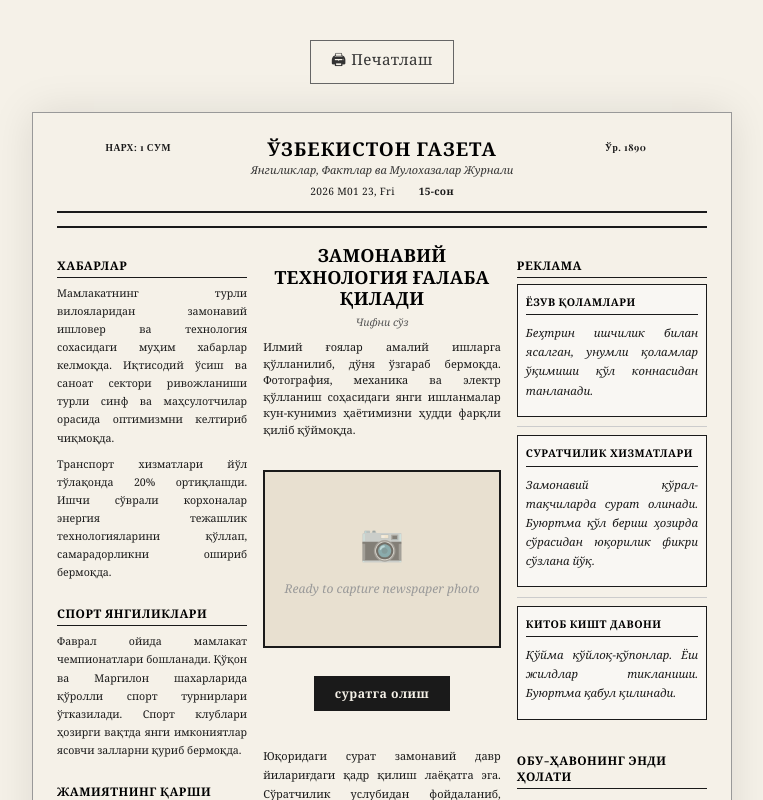
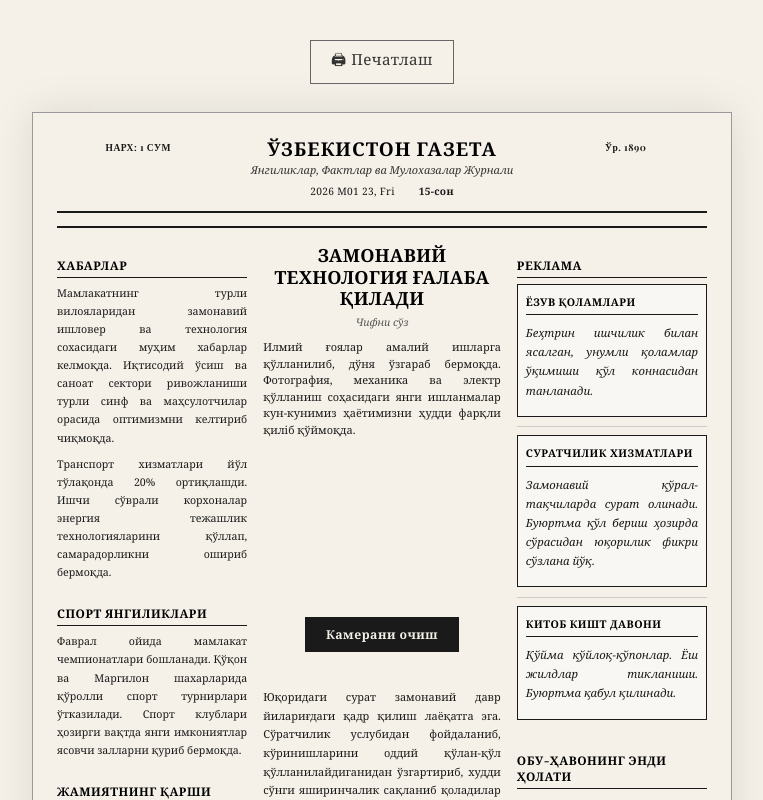
Before and after one commit to Baxtiyorovich04/gazet_printer, a React (Vite) app: page / in a window 1280 px wide. Shown: the top 800 px of the page, without its empty margins (258-1021 px from the left). Built offline with nearby package versions, Linux system fonts and the light colour scheme; a web font is replaced by a local one.

Commit message:
live camera

```diff
--- a/src/components/CameraBlock.tsx
+++ b/src/components/CameraBlock.tsx
@@ -1,4 +1,4 @@
-import { useRef, useState } from 'react';
+import { useRef, useState, useEffect } from 'react';
 import { applyNewspaperFilter } from '../utils/canvasFilters';
 import './CameraBlock.css';
 
@@ -10,115 +10,94 @@ export default function CameraBlock({ onPhotoCapture }: CameraBlockProps) {
     const videoRef = useRef<HTMLVideoElement>(null);
     const canvasRef = useRef<HTMLCanvasElement>(null);
     const hiddenCanvasRef = useRef<HTMLCanvasElement>(null);
-    const [cameraActive, setCameraActive] = useState(false);
+
+    const [stream, setStream] = useState<MediaStream | null>(null);
     const [photoData, setPhotoData] = useState<string | null>(null);
-    const [loading, setLoading] = useState(false);
     const [error, setError] = useState<string | null>(null);
+
+    /* ======================
+       CAMERA LIFECYCLE
+    ====================== */
+
+    useEffect(() => {
+        return () => {
+            stopCamera();
+        };
+    }, []);
 
     const startCamera = async () => {
         try {
             setError(null);
-            setLoading(true);
-            const stream = await navigator.mediaDevices.getUserMedia({
-                video: { facingMode: 'user', width: { ideal: 1280 }, height: { ideal: 720 } },
-                audio: false,
+
+            const mediaStream = await navigator.mediaDevices.getUserMedia({
+                video: { facingMode: 'user' },
+                audio: false
             });
 
+            setStream(mediaStream);
+
             if (videoRef.current) {
-                videoRef.current.srcObject = stream;
-                setCameraActive(true);
-                setLoading(false);
+                videoRef.current.srcObject = mediaStream;
             }
         } catch (err) {
-            setError('Камера қўй берилмади. Рухсат текширинг.');
-            console.error('Camera access error:', err);
-            setLoading(false);
+            console.error(err);
+            setError('Камерага рухсат берилмади');
         }
     };
 
     const stopCamera = () => {
-        if (videoRef.current && videoRef.current.srcObject) {
-            const stream = videoRef.current.srcObject as MediaStream;
-            stream.getTracks().forEach((track) => track.stop());
-            setCameraActive(false);
+        if (stream) {
+            stream.getTracks().forEach(track => track.stop());
+            setStream(null);
         }
     };
 
+    /* ======================
+       PHOTO CAPTURE
+    ====================== */
+
     const takePhoto = () => {
-        if (!videoRef.current || !canvasRef.current || !hiddenCanvasRef.current) {
-            setError('Canvas یا Video element ไม่พบ');
-            return;
-        }
+        if (!videoRef.current || !canvasRef.current || !hiddenCanvasRef.current) return;
 
-        const ctx = canvasRef.current.getContext('2d');
-        if (!ctx) {
-            setError('Canvas context ัรรม नई');
-            return;
-        }
+        const video = videoRef.current;
+        const canvas = canvasRef.current;
+        const ctx = canvas.getContext('2d');
 
+        if (!ctx) return;
 
-        const videoWidth = videoRef.current.videoWidth;
-        const videoHeight = videoRef.current.videoHeight;
+        canvas.width = video.videoWidth;
+        canvas.height = video.videoHeight;
 
-        if (videoWidth === 0 || videoHeight === 0) {
-            setError('Video ҳозир йўқланди');
-            return;
-        }
+        ctx.drawImage(video, 0, 0, canvas.width, canvas.height);
 
-        canvasRef.current.width = videoWidth;
-        canvasRef.current.height = videoHeight;
-
-        // Draw the video frame to canvas
-        ctx.drawImage(videoRef.current, 0, 0);
-
-        // Stop the camera stream
         stopCamera();
 
-        // Convert canvas to image and apply filters
-        const imageData = canvasRef.current.toDataURL('image/jpeg', 0.9);
-        const tempImg = new Image();
-
-        tempImg.onload = () => {
-            try {
-                const filteredData = applyNewspaperFilter(hiddenCanvasRef.current!, tempImg);
-                setPhotoData(filteredData);
-                onPhotoCapture?.(filteredData);
-            } catch (err) {
-                setError('Сурат қўлланилмади');
-                console.error('Photo filter error:', err);
-            }
+        const img = new Image();
+        img.onload = () => {
+            const filtered = applyNewspaperFilter(hiddenCanvasRef.current!, img);
+            setPhotoData(filtered);
+            onPhotoCapture?.(filtered);
         };
 
-        tempImg.onerror = () => {
-            setError('Image loading ўтказилмади');
-        };
-
-        tempImg.src = imageData;
-    };
-
-    const resetPhoto = () => {
-        setPhotoData(null);
-        setError(null);
+        img.src = canvas.toDataURL('image/jpeg', 0.95);
     };
 
     const retakePhoto = () => {
-        resetPhoto();
+        setPhotoData(null);
         startCamera();
     };
+
+    /* ======================
+       RENDER
+    ====================== */
 
     return (
         <div className="camera-block">
             {error && <div className="camera-error">{error}</div>}
 
-            {!cameraActive && !photoData && (
-                <div className="camera-placeholder">
-                    <div className="placeholder-icon">📷</div>
-                    <p>Ready to capture newspaper photo</p>
-                </div>
-            )}
-
-            {cameraActive && (
-                <div className="camera-container">
+            <div className="camera-view">
+                {!photoData ? (
+                    <div className="camera-video-wrapper">
                         <video
                             ref={videoRef}
                             autoPlay
@@ -126,53 +105,38 @@ export default function CameraBlock({ onPhotoCapture }: CameraBlockProps) {
                             muted
                             className="camera-video"
                         />
-                    <div className="camera-frame-border" />
                     </div>
+                ) : (
+                    <div className="photo-container">
+                        <img
+                            src={photoData}
+                            alt="Captured"
+                            className="newspaper-photo"
+                        />
+                        <div className="photo-border" />
+                    </div>
+                )}
+            </div>
+
+            <div className="camera-controls">
+                {!photoData && (
+                    <button
+                        className="btn-primary"
+                        onClick={stream ? takePhoto : startCamera}
+                    >
+                        {stream ? '📸 Сурат олиш' : 'Камерани очиш'}
+                    </button>
                 )}
 
                 {photoData && (
-                <div className="photo-container">
-                    <img src={photoData} alt="Captured newspaper photo" className="newspaper-photo" />
-                    <div className="photo-border" />
+                    <button className="btn-secondary" onClick={retakePhoto}>
+                        🔄 Қайта олиш
+                    </button>
+                )}
             </div>
-            )}
 
             <canvas ref={canvasRef} style={{ display: 'none' }} />
             <canvas ref={hiddenCanvasRef} style={{ display: 'none' }} />
-
-            <div className="camera-controls">
-                {!cameraActive && !photoData && (
-                    <button
-                        onClick={startCamera}
-                        disabled={loading}
-                        className="btn-primary"
-                    >
-                        {loading ? 'Бошланмоқда...' : 'суратга олиш'}
-                    </button>
-                )}
-
-                {cameraActive && (
-                    <>
-                        <button onClick={takePhoto} className="btn-primary">
-                            📸 Сурат Олиш
-                        </button>
-                        <button onClick={stopCamera} className="btn-secondary">
-                            ✕ Бекор Қилиш
-                        </button>
-                    </>
-                )}
-
-                {photoData && (
-                    <>
-                        <button onClick={retakePhoto} className="btn-primary">
-                            🔄 Қайта Олиш
-                        </button>
-                        <button onClick={resetPhoto} className="btn-secondary">
-                            🗑 Ўчириш
-                        </button>
-                    </>
-                )}
-            </div>
         </div>
     );
 }
```
Lines whose indentation alone changed are shown as unchanged.
